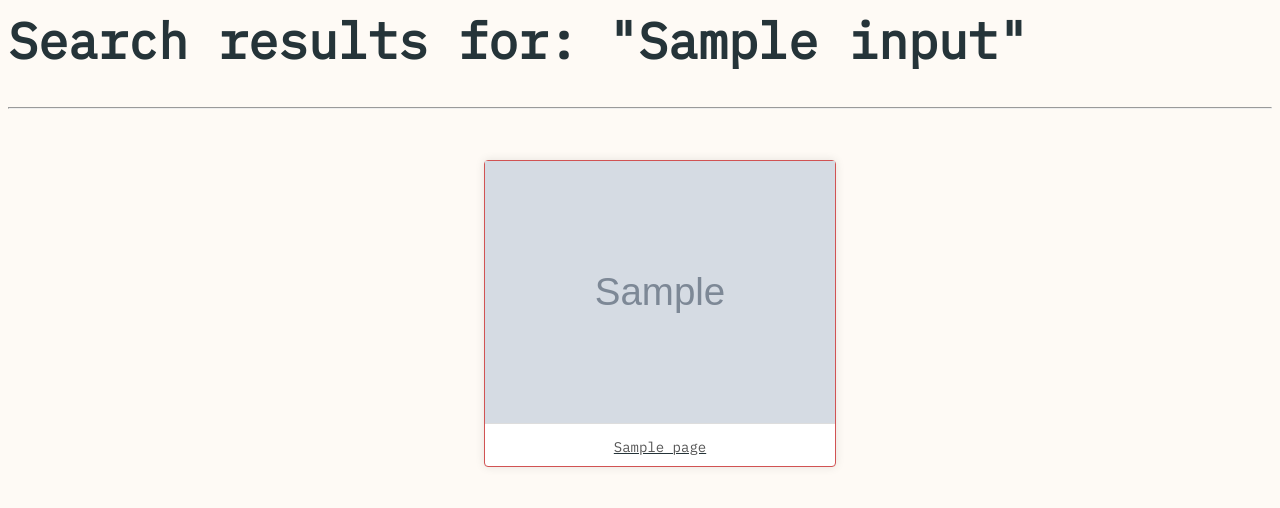
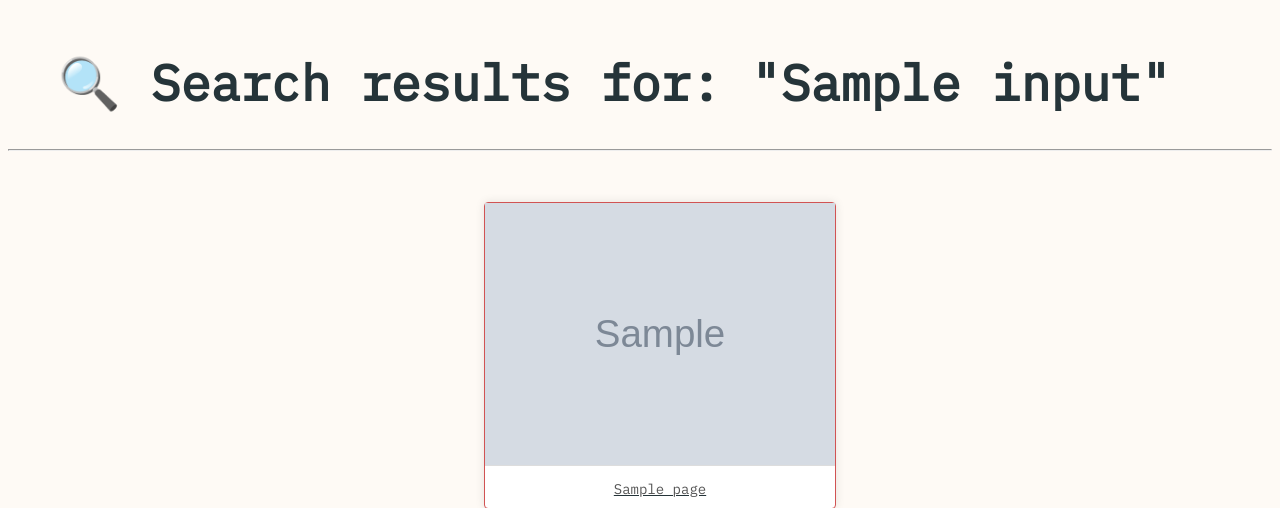
Before and after one commit to BenBeard115/internet-archiver, a Flask app: template api/templates/result.html in a window 1280 px wide. Shown: the top 508 px of the page. Run offline with Flask 3, Linux system fonts and the light colour scheme; the template is opened without the code that fills it: most values are stand-ins (such as "Sample title", 1, 10 or a date in 2020); grey boxes marked "Sample" are stand-in pictures; some web fonts are replaced.

Commit message:
added genre and search result emoji, fixed text spacing, consistent alignment

```diff
--- a/api/static/style.css
+++ b/api/static/style.css
@@ -44,7 +44,7 @@ h1.display-3 {
   color: #253439;
   /* background-color: #F40105; */
   font-family: "IBM Plex Mono";
-  /* background-image: url('https: //media.giphy.com/media/YsUVWDh9buWzT8yLx0/giphy-downsized-large.gif'); */
+  margin-top: 50px;
 }
 
 
@@ -90,6 +90,14 @@ input {
   border-radius: 4px;
   font-family: "IBM Plex Mono";
   color: #253439;
+}
+
+h1.results-page {
+  margin-top: 50px;
+  margin-left: 50px;
+  font-size: 50px;
+  color: #253439;
+  font-family: "IBM Plex Mono";
 }
 
 button.display-1 {
--- a/api/templates/archived_pages.html
+++ b/api/templates/archived_pages.html
@@ -19,8 +19,6 @@
 
         <div>
             <p>Search for web pages currently archived by users.
-                <br>
-                Or view most recently archived pages.
             </p>
         </div>
 
--- a/api/templates/page_history.html
+++ b/api/templates/page_history.html
@@ -27,7 +27,7 @@
         </div>
 
         <div class="right-column">
-            <h2 class="webpage-history">GENRE: {{ genre }}</h2>
+            <h2 class="webpage-history">📌 GENRE: {{ genre }}</h2>
             <h2 class="webpage-history">📖 SUMMARY: {{ gpt_summary }}</h2>
         </div>
     </div>
--- a/api/templates/result.html
+++ b/api/templates/result.html
@@ -13,7 +13,7 @@
 </head>
 
 <body>
-    <h1 class="display-2">Search results for: <strong>"{{ input }}"</strong></h1>
+    <h1 class="results-page">🔍 Search results for: <strong>"{{ input }}"</strong></h1>
     <hr>
     <ul>
         <div class="menu-container">
--- a/api/templates/submit.html
+++ b/api/templates/submit.html
@@ -16,7 +16,7 @@
     <!-- HEADER COMPONENT -->
 
     <header class="container text-center">
-        <h1 class="display-1">📄 Submit Webpage</h1>
+        <h1 class="display-2">📄 Submit Webpage</h1>
 
         <h2 class="submit-webpage">Once submitted, we'll capture an instance of the webpage every 3 hours allowing you
             to track the evolution of its content.</h2>
```
